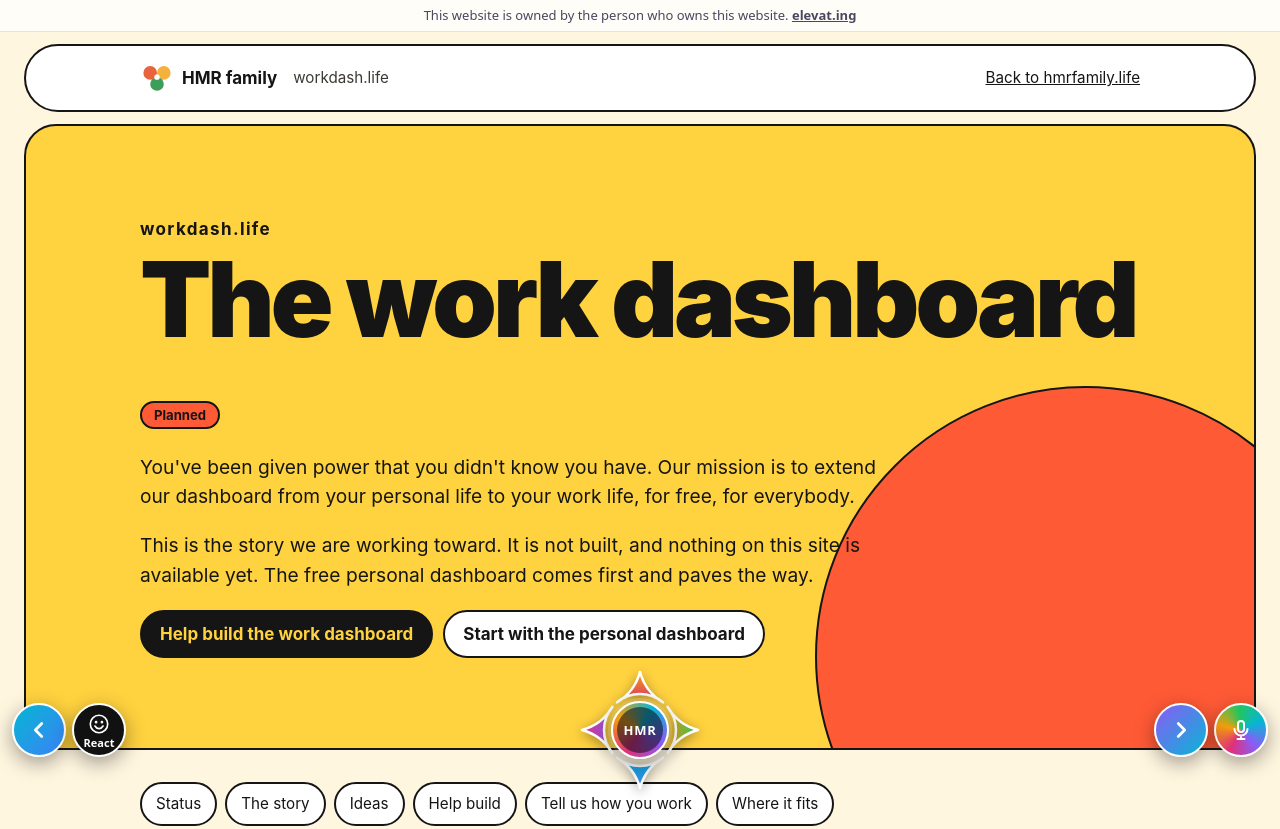
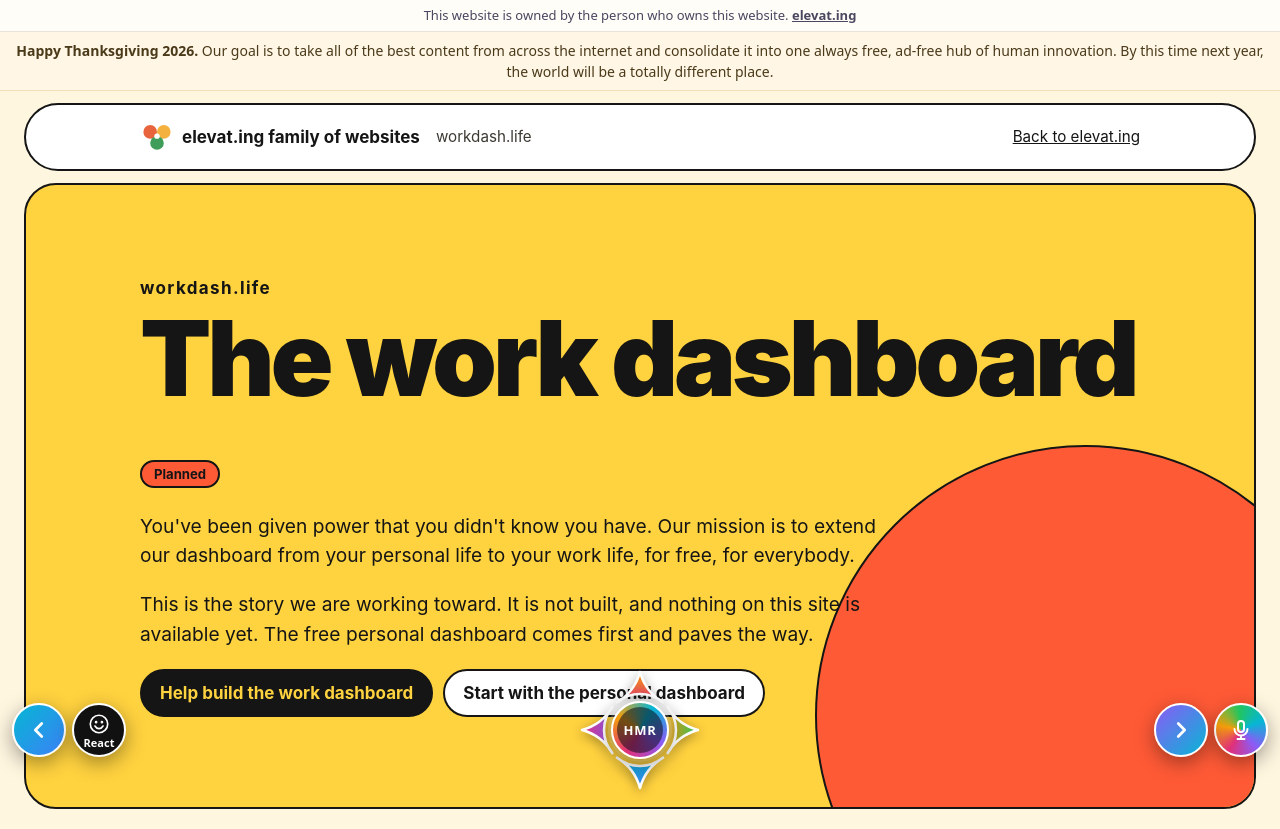
Before and after one commit to AtlasJumped/workdash.life, a plain HTML site: page index.html in a window 1280 px wide. Shown: the top 829 px of the page. Drawn offline with Linux system fonts and the light colour scheme.

Commit message:
M-0566, M-0567: brand link and back link go to elevat.ing (elevat.ing family of websites); Thanksgiving 2026 line with the final goal wording
Co-Authored-By: Claude Opus 5.5 <noreply@anthropic.com>

```diff
--- a/index.html
+++ b/index.html
@@ -17,11 +17,12 @@
 <body>
 <a class="skip" href="#main">Skip to content</a>
 <div class="elv8-cap" data-elv8-cap role="note" style="font:13px/1.45 system-ui,-apple-system,'Segoe UI',Roboto,sans-serif;text-align:center;padding:6px 12px;background:#fffdf8;color:#4a4760;border-bottom:1px solid #e8e3d6;position:relative;z-index:30">This website is owned by the person who owns this website. <a href="https://elevat.ing/" style="color:inherit;font-weight:700">elevat.ing</a></div>
+<aside class="tg-line" aria-label="Happy Thanksgiving 2026" style="font:14px/1.5 system-ui,-apple-system,'Segoe UI',Roboto,sans-serif;text-align:center;padding:8px 16px;background:#fff6e5;color:#4a3a1a;border-bottom:1px solid #f0dfb8"><b>Happy Thanksgiving 2026.</b> Our goal is to take all of the best content from across the internet and consolidate it into one always free, ad-free hub of human innovation. By this time next year, the world will be a totally different place.</aside>
 <header class="top">
   <div class="wrap bar">
-    <a class="brand" href="https://hmrfamily.life" rel="noopener" aria-label="HMR family, back to hmrfamily.life"><svg class="mark" viewBox="0 0 40 40" width="34" height="34" aria-hidden="true" focusable="false"><circle cx="12" cy="14" r="8" fill="#e8643c"/><circle cx="28" cy="14" r="8" fill="#f5b13d"/><circle cx="20" cy="27" r="8" fill="#3f9d5a"/><circle cx="20" cy="19" r="3.2" fill="#fff"/></svg><span>HMR family</span></a>
+    <a class="brand" href="https://elevat.ing/" rel="noopener" aria-label="elevat.ing family of websites, back to elevat.ing"><svg class="mark" viewBox="0 0 40 40" width="34" height="34" aria-hidden="true" focusable="false"><circle cx="12" cy="14" r="8" fill="#e8643c"/><circle cx="28" cy="14" r="8" fill="#f5b13d"/><circle cx="20" cy="27" r="8" fill="#3f9d5a"/><circle cx="20" cy="19" r="3.2" fill="#fff"/></svg><span>elevat.ing family of websites</span></a>
     <span class="here">workdash.life</span>
-    <a class="back" href="https://hmrfamily.life" rel="noopener">Back to hmrfamily.life</a>
+    <a class="back" href="https://elevat.ing/" rel="noopener">Back to elevat.ing</a>
   </div>
 </header>
 <div class="hero">
```
